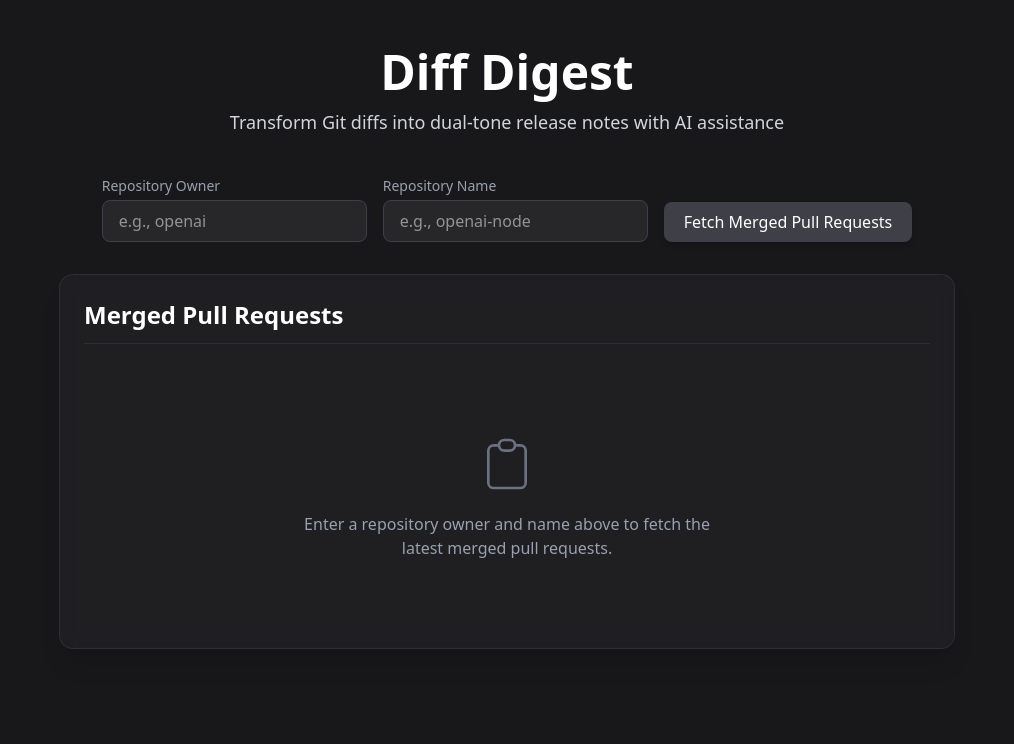
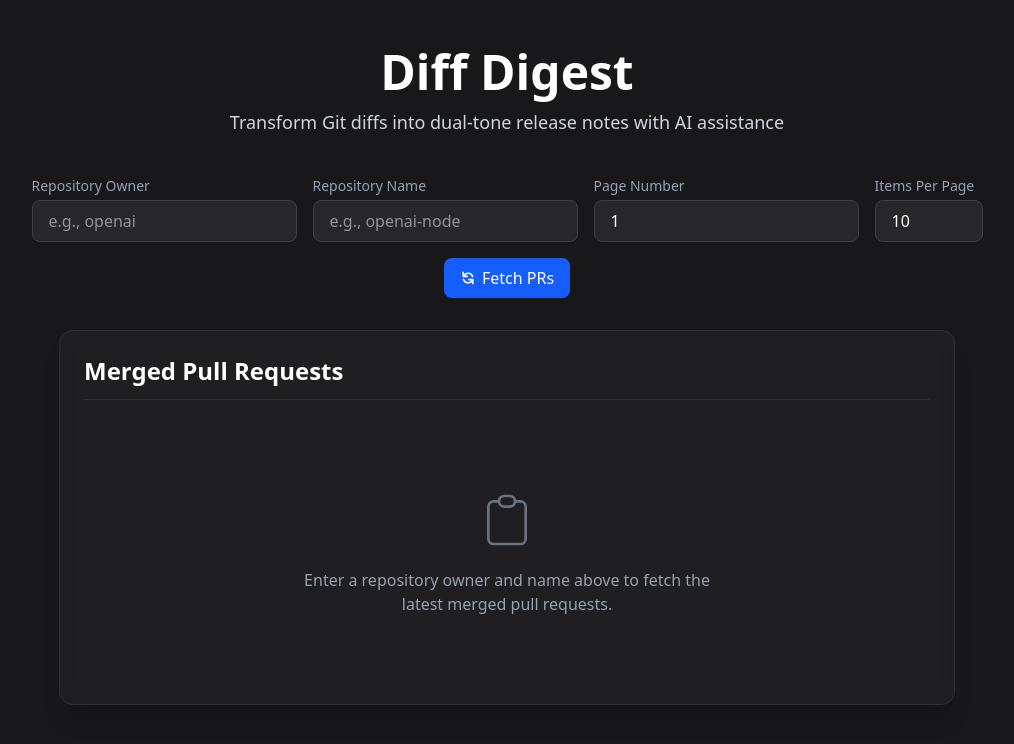
Before and after one commit to nicholaschen09/diff-digest, a Next.js app: page / in a window 1280 px wide. Shown: the top 744 px of the page, without its empty margins (133-1147 px from the left). Built offline with nearby package versions, Linux system fonts and the light colour scheme.

Commit message:
added more input fields and changed the ui

```diff
--- a/src/app/api/sample-diffs/route.ts
+++ b/src/app/api/sample-diffs/route.ts
@@ -1,25 +1,59 @@
 import { NextResponse } from 'next/server';
-import { Octokit } from '@octokit/rest';
 
 // Initialize Octokit with proper error handling
-const octokit = new Octokit({
-    auth: process.env.GITHUB_TOKEN || undefined,
-    log: {
-        debug: () => { },
-        info: () => { },
-        warn: console.warn,
-        error: console.error
-    }
-});
+let octokit: any;
+
+async function initializeOctokit() {
+    const { Octokit } = await import('@octokit/rest');
+    octokit = new Octokit({
+        auth: process.env.GITHUB_TOKEN,
+        request: {
+            timeout: 10000
+        }
+    });
+}
 
 // Default repository details (can be overridden by environment variables)
 const DEFAULT_OWNER = 'openai';
 const DEFAULT_REPO = 'openai-node';
+const DEFAULT_PER_PAGE = 10;
 
 export async function GET(request: Request) {
+    // Initialize Octokit if not already initialized
+    if (!octokit) {
+        await initializeOctokit();
+    }
+
+    // Verify GitHub authentication first
+    try {
+        const { data: user } = await octokit.rest.users.getAuthenticated();
+        console.log('Successfully authenticated as:', user.login);
+    } catch (error: any) {
+        console.error('GitHub authentication failed:', error.message);
+        if (error.status === 403) {
+            return NextResponse.json({
+                error: 'GitHub API rate limit exceeded. Please try again later or use a different GitHub token.',
+                details: error.message,
+                diffs: [],
+                nextPage: null,
+                currentPage: 1,
+                perPage: DEFAULT_PER_PAGE
+            }, { status: 403 });
+        }
+        return NextResponse.json({
+            error: 'GitHub authentication failed. Please check your token.',
+            details: error.message,
+            diffs: [],
+            nextPage: null,
+            currentPage: 1,
+            perPage: DEFAULT_PER_PAGE
+        }, { status: 401 });
+    }
+
     // Parse query parameters
     const { searchParams } = new URL(request.url);
     const pageQuery = searchParams.get('page');
+    const perPageQuery = searchParams.get('per_page');
     const owner = searchParams.get('owner');
     const repo = searchParams.get('repo');
 
@@ -30,19 +64,31 @@ export async function GET(request: Request) {
             diffs: [],
             nextPage: null,
             currentPage: 1,
-            perPage: 100
+            perPage: DEFAULT_PER_PAGE
         }, { status: 400 });
     }
 
+    // Parse and validate page parameter
     const page = pageQuery ? parseInt(pageQuery, 10) : 1;
-
     if (isNaN(page) || page <= 0) {
         return NextResponse.json({
-            error: 'Invalid page parameter',
+            error: 'Invalid page parameter. Must be a positive number.',
             diffs: [],
             nextPage: null,
             currentPage: page,
-            perPage: 100
+            perPage: DEFAULT_PER_PAGE
+        }, { status: 400 });
+    }
+
+    // Parse and validate per_page parameter
+    const perPage = perPageQuery ? parseInt(perPageQuery, 10) : DEFAULT_PER_PAGE;
+    if (isNaN(perPage) || perPage <= 0 || perPage > 100) {
+        return NextResponse.json({
+            error: 'Invalid per_page parameter. Must be a positive number between 1 and 100.',
+            diffs: [],
+            nextPage: null,
+            currentPage: page,
+            perPage: DEFAULT_PER_PAGE
         }, { status: 400 });
     }
 
@@ -60,7 +106,7 @@ export async function GET(request: Request) {
                     diffs: [],
                     nextPage: null,
                     currentPage: page,
-                    perPage: 100
+                    perPage: perPage
                 }, { status: 404 });
             }
             throw repoError;
@@ -71,7 +117,7 @@ export async function GET(request: Request) {
             owner,
             repo,
             state: 'closed',
-            per_page: 100,
+            per_page: perPage,
             page,
             sort: 'updated',
             direction: 'desc',
@@ -124,7 +170,7 @@ export async function GET(request: Request) {
             diffs: diffResults,
             nextPage: nextPage,
             currentPage: page,
-            perPage: 100
+            perPage: perPage
         });
     } catch (error: any) {
         console.error('Error fetching data from GitHub:', error);
@@ -136,7 +182,7 @@ export async function GET(request: Request) {
                 diffs: [],
                 nextPage: null,
                 currentPage: page,
-                perPage: 100
+                perPage: perPage
             }, { status: 403 });
         }
 
@@ -146,7 +192,7 @@ export async function GET(request: Request) {
                 diffs: [],
                 nextPage: null,
                 currentPage: page,
-                perPage: 100
+                perPage: perPage
             }, { status: 401 });
         }
 
@@ -155,7 +201,7 @@ export async function GET(request: Request) {
             diffs: [],
             nextPage: null,
             currentPage: page,
-            perPage: 100
+            perPage: perPage
         }, { status: error.status || 500 });
     }
 }
--- a/src/app/page.tsx
+++ b/src/app/page.tsx
@@ -3,6 +3,7 @@
 import { useRef, useEffect, useCallback } from "react";
 import DiffCard from "@/components/DiffCard";
 import { usePersistedState } from "@/lib/usePersistedState";
+import { cn } from "@/lib/utils";
 
 // Define the expected structure of a diff object
 interface DiffItem {
@@ -37,6 +38,8 @@ export default function Home() {
   const [isBatchGenerating, setIsBatchGenerating] = usePersistedState<boolean>("persisted-isBatchGenerating", false);
   const [owner, setOwner] = usePersistedState<string>("persisted-owner", "");
   const [repo, setRepo] = usePersistedState<string>("persisted-repo", "");
+  const [perPage, setPerPage] = usePersistedState<number>("persisted-perPage", 10);
+  const [page, setPage] = usePersistedState<number>("persisted-page", 1);
 
   const diffCardRefs = useRef<Record<string, DiffCardRefMethods>>({});
 
@@ -60,7 +63,7 @@ export default function Home() {
     ]);
   };
 
-  const fetchDiffs = useCallback(async (page: number) => {
+  const fetchDiffs = useCallback(async (pageNum: number) => {
     if (!owner || !repo) {
       setError('Please provide both owner and repo');
       return;
@@ -69,7 +72,7 @@ export default function Home() {
     setIsLoading(true);
     setError(null);
     try {
-      const response = (await fetchWithTimeout(`/api/sample-diffs?owner=${owner}&repo=${repo}&page=${page}`, {}, 10000)) as Response;
+      const response = (await fetchWithTimeout(`/api/sample-diffs?owner=${owner}&repo=${repo}&page=${pageNum}&per_page=${perPage}`, {}, 10000)) as Response;
       const data = await response.json();
 
       if (!response.ok) {
@@ -77,7 +80,7 @@ export default function Home() {
       }
 
       setDiffs((prevDiffs) =>
-        page === 1 ? data.diffs : [...prevDiffs, ...data.diffs]
+        pageNum === 1 ? data.diffs : [...prevDiffs, ...data.diffs]
       );
       setCurrentPage(data.currentPage);
       setNextPage(data.nextPage);
@@ -87,13 +90,13 @@ export default function Home() {
         err instanceof Error ? err.message : "An unknown error occurred"
       );
       // Clear diffs on error to prevent showing stale data
-      if (page === 1) {
+      if (pageNum === 1) {
         setDiffs([]);
       }
     } finally {
       setIsLoading(false);
     }
-  }, [owner, repo, setDiffs, setCurrentPage, setNextPage, setError, setIsLoading, initialFetchDone, setInitialFetchDone]);
+  }, [owner, repo, perPage, setDiffs, setCurrentPage, setNextPage, setError, setIsLoading, initialFetchDone, setInitialFetchDone]);
 
   // Use useEffect for auto-fetching to avoid hydration errors
   useEffect(() => {
@@ -104,7 +107,7 @@ export default function Home() {
 
   const handleFetchClick = () => {
     setDiffs([]); // Clear existing diffs when fetching the first page again
-    fetchDiffs(1);
+    fetchDiffs(page);
   };
 
   const handleBatchGenerateClick = async () => {
@@ -145,6 +148,7 @@ export default function Home() {
 
         {/* Controls Section */}
         <div className="mb-8">
+          <div className="flex flex-col space-y-4">
             <div className="flex flex-col sm:flex-row sm:space-x-4 space-y-2 sm:space-y-0 justify-center">
               <div className="flex flex-col">
                 <label htmlFor="owner" className="text-sm text-gray-400 mb-1">Repository Owner</label>
@@ -168,22 +172,58 @@ export default function Home() {
                   className="px-4 py-2 border border-zinc-700 rounded-md bg-zinc-800 text-white focus:outline-none focus:ring-2 focus:ring-blue-500"
                 />
               </div>
-            <div className="flex items-end">
+              <div className="flex flex-col">
+                <label htmlFor="page" className="text-sm text-gray-400 mb-1">Page Number</label>
+                <input
+                  id="page"
+                  type="number"
+                  min="1"
+                  value={page}
+                  onChange={(e) => setPage(Math.max(1, parseInt(e.target.value) || 1))}
+                  placeholder="1"
+                  className="px-4 py-2 border border-zinc-700 rounded-md bg-zinc-800 text-white focus:outline-none focus:ring-2 focus:ring-blue-500 [appearance:textfield] [&::-webkit-outer-spin-button]:appearance-none [&::-webkit-inner-spin-button]:appearance-none"
+                />
+              </div>
+              <div className="flex flex-col">
+                <label htmlFor="perPage" className="text-sm text-gray-400 mb-1">Items Per Page</label>
+                <input
+                  id="perPage"
+                  type="number"
+                  min="1"
+                  max="100"
+                  value={perPage}
+                  onChange={(e) => setPerPage(Math.min(100, Math.max(1, parseInt(e.target.value) || 10)))}
+                  placeholder="10"
+                  className="px-4 py-2 border border-zinc-700 rounded-md bg-zinc-800 text-white focus:outline-none focus:ring-2 focus:ring-blue-500 [appearance:textfield] [&::-webkit-outer-spin-button]:appearance-none [&::-webkit-inner-spin-button]:appearance-none"
+                />
+              </div>
+            </div>
+            <div className="flex justify-center">
               <button
-                className="px-5 py-2 bg-zinc-700 text-white rounded-md hover:bg-zinc-600 transition-all shadow-md disabled:opacity-50 font-medium"
                 onClick={handleFetchClick}
                 disabled={isLoading}
+                className={cn(
+                  "px-4 py-2 rounded-md text-white font-medium transition-colors",
+                  isLoading
+                    ? "bg-blue-700/70 cursor-wait"
+                    : "bg-blue-600 hover:bg-blue-500"
+                )}
               >
-                {isLoading && currentPage === 1 ? (
-                  <span className="flex items-center justify-center">
-                    <svg className="animate-spin -ml-1 mr-2 h-4 w-4 text-white" xmlns="http://www.w3.org/2000/svg" fill="none" viewBox="0 0 24 24">
+                {isLoading ? (
+                  <span className="flex items-center">
+                    <svg className="animate-spin -ml-0.5 mr-1.5 h-4 w-4 text-white" xmlns="http://www.w3.org/2000/svg" fill="none" viewBox="0 0 24 24">
                       <circle className="opacity-25" cx="12" cy="12" r="10" stroke="currentColor" strokeWidth="4"></circle>
                       <path className="opacity-75" fill="currentColor" d="M4 12a8 8 0 018-8V0C5.373 0 0 5.373 0 12h4zm2 5.291A7.962 7.962 0 014 12H0c0 3.042 1.135 5.824 3 7.938l3-2.647z"></path>
                     </svg>
-                    Fetching...
+                    Loading...
                   </span>
                 ) : (
-                  "Fetch Merged Pull Requests"
+                  <span className="flex items-center">
+                    <svg xmlns="http://www.w3.org/2000/svg" className="h-4 w-4 mr-1.5" viewBox="0 0 20 20" fill="currentColor">
+                      <path fillRule="evenodd" d="M4 2a1 1 0 011 1v2.101a7.002 7.002 0 0111.601 2.566 1 1 0 11-1.885.666A5.002 5.002 0 005.999 7H9a1 1 0 010 2H4a1 1 0 01-1-1V3a1 1 0 011-1zm.008 9.057a1 1 0 011.276.61A5.002 5.002 0 0014.001 13H11a1 1 0 110-2h5a1 1 0 011 1v5a1 1 0 11-2 0v-2.101a7.002 7.002 0 01-11.601-2.566 1 1 0 01.61-1.276z" clipRule="evenodd" />
+                    </svg>
+                    Fetch PRs
+                  </span>
                 )}
               </button>
             </div>
```
Also changed, not shown: 1 other file (tests, documents, lock files or other folders). Lines whose indentation alone changed are shown as unchanged.
